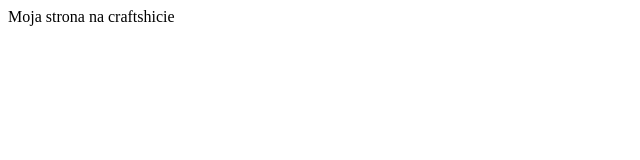
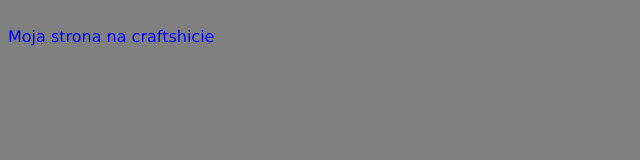
Before and after one commit to Tostel/Strona, a plain HTML site: page index.html in a window 1280 px wide. Shown: the whole page, without its empty margins (0-640 px from the left). Drawn offline with Linux system fonts and the light colour scheme.

Commit message:
Add files via upload

```diff
--- a/index.html
+++ b/index.html
@@ -4,11 +4,11 @@
 <meta charset="utf-8"/>
 <meta http-equiv="X-UA-Compatible" content="IE=edge,chrome=1"/>
 <title>Super strona kurwo</title>
+<link rel="stylesheet" href="style.css" type="text/css" />
 </head>
 
-<body
-style="background-color: #303030
-color: #ffffff>
+<body>
+<br/>
 <a href="https://craftportal.pl/forum/index.php?/user/71559-toste%C5%82/" target="_blank"> Moja strona na craftshicie</a>
 </body>
 </html>
--- /dev/null
+++ b/style.css
@@ -0,0 +1,22 @@
+body
+{
+	background-color: gray;
+	font-family: Verdana;
+	color: #ffffff;
+}
+a:link
+{
+    color: blue;
+    text-decoration: none;
+}
+
+a:visited
+{
+    color: blue;
+	text-decoration: none;
+}
+a:hover
+{
+    color: cyan;
+	text-decoration: none;
+}
```
